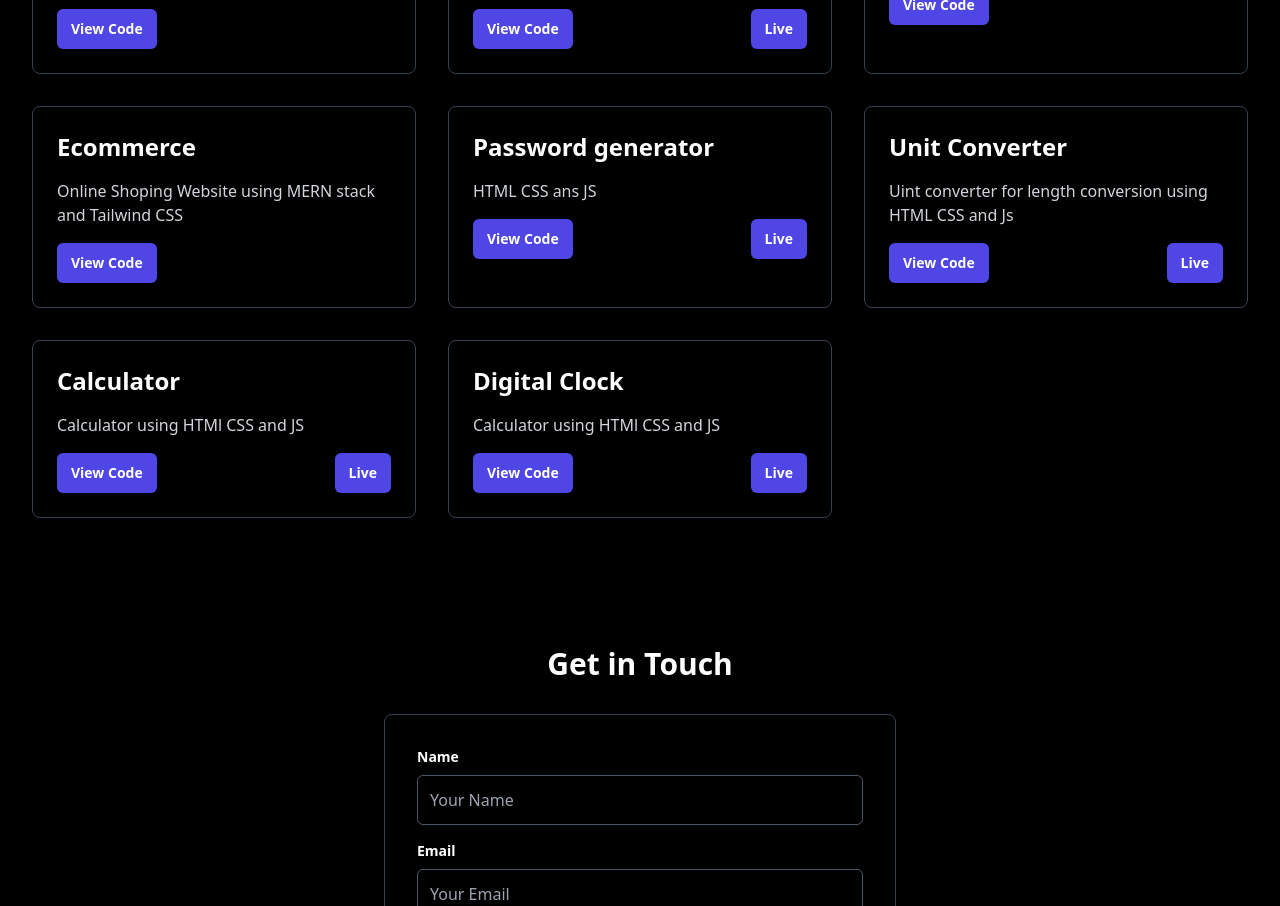
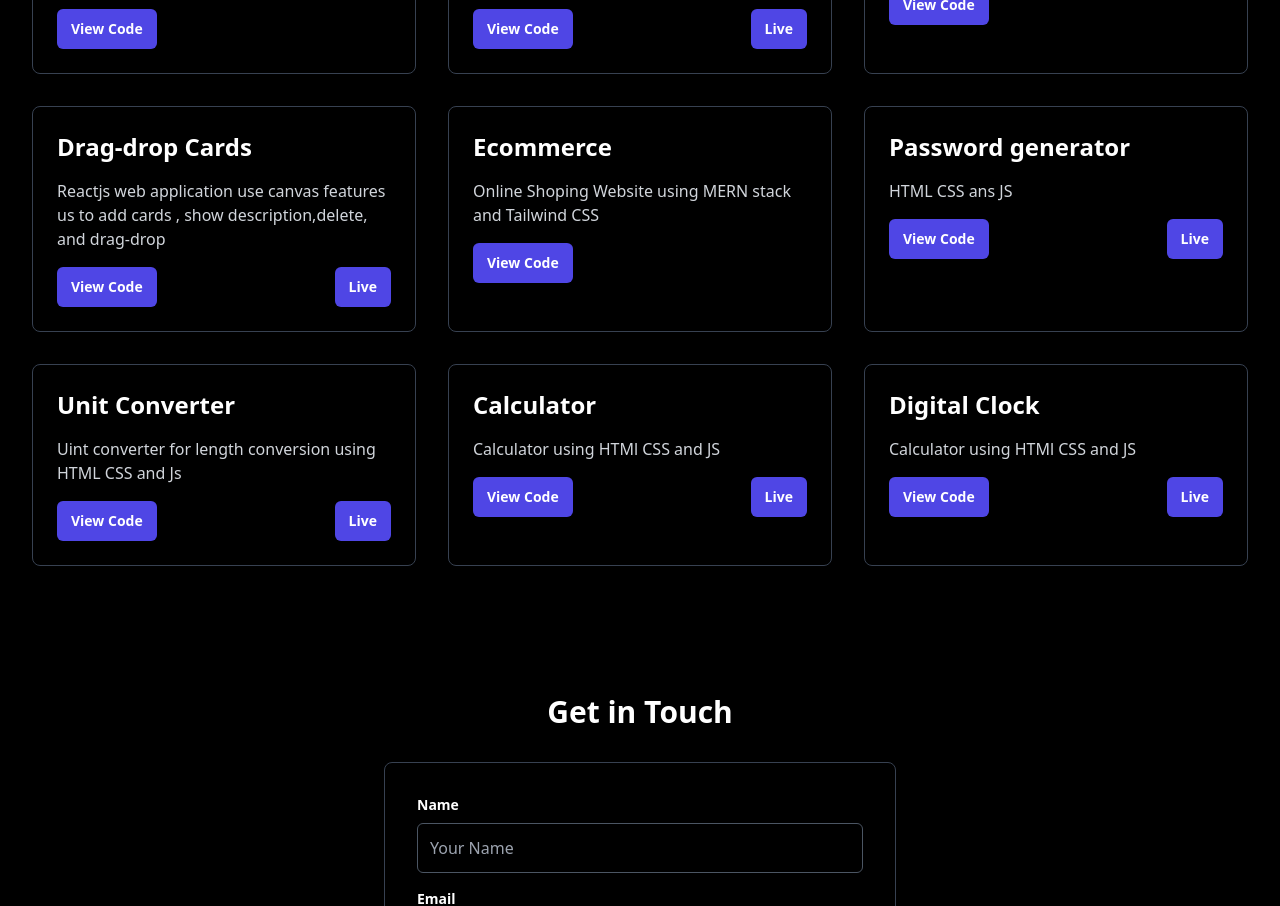
Before and after one commit to shekhar-sharma-111/Portfolio, a React (Vite) app in the folder client/: page / in a window 1280 px wide. Shown: the part 2040-2946 px from the top of the page. Built offline with nearby package versions, Linux system fonts and the light colour scheme.

Commit message:
Update Projects.jsx

```diff
--- a/client/src/components/Projects.jsx
+++ b/client/src/components/Projects.jsx
@@ -19,6 +19,13 @@ const projects = [
     description: 'Nodejs chat app with user authentication.',
     codeLink: 'https://github.com/shekhar-sharma-111/Chat_app',
     liveLink: '',
+  },
+
+  {
+    name: 'Drag-drop Cards',
+    description: 'Reactjs web application use canvas features us to add cards , show description,delete, and drag-drop',
+    codeLink: 'https://github.com/shekhar-sharma-111/drag-drop-cards.git',
+    liveLink: 'https://drag-drop-cards.vercel.app/',
   },
   {
     name: 'Ecommerce',
```
